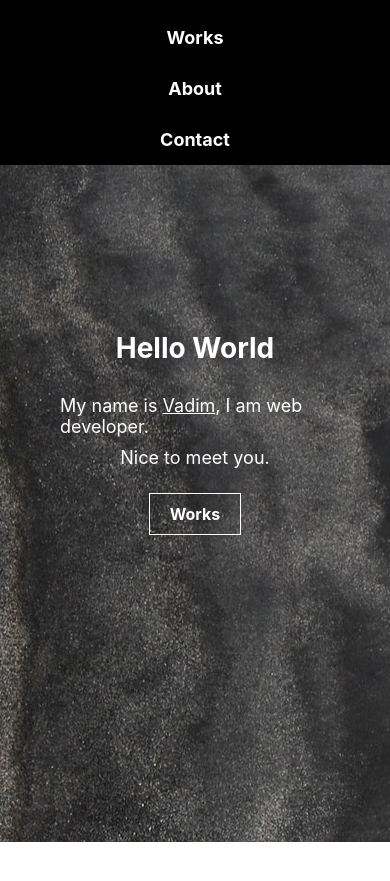
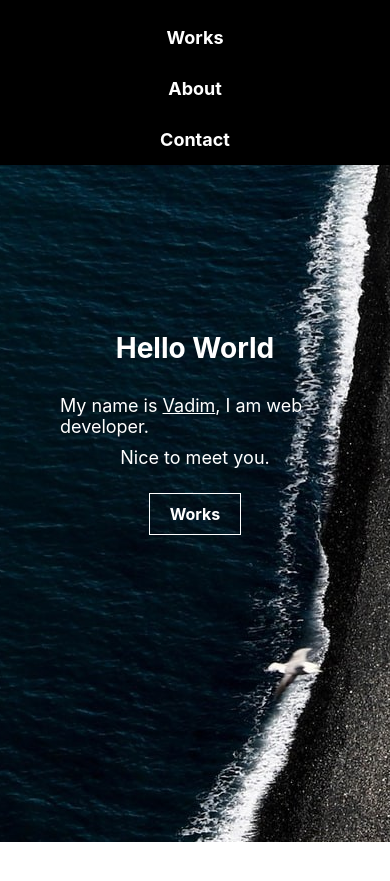
Before and after one commit to wadush/wadush.github.io, a React app: page / in a window 390 px wide. Shown: the part 81-962 px from the top of the page. After the commit the page ends 923 px from the top, so only its background shows below. Built offline with nearby package versions, Linux system fonts and the light colour scheme.

Commit message:
home  mediaqery backgroud image

```diff
--- a/src/components/app/App.css
+++ b/src/components/app/App.css
@@ -12,6 +12,6 @@
 
 @media only screen and (max-width: 600px) {
   .main-section {
-    /* margin: 5px; */
+    margin: 0;
   }
 }
--- a/src/components/home/home.css
+++ b/src/components/home/home.css
@@ -1,12 +1,14 @@
 .Home {
   color: white;
-  background-image: url(../../assets/jeremy-bishop-GoEWA8YCQJ0-unsplash.jpg);
+  background-image: url(../../assets/jeremy-bishop-big.jpg);
   background-position: center center;
 }
 
 @media only screen and (max-width: 600px) {
   .Home {
-    margin: 100px auto;
+    margin: 100px auto 0;
+    background-image: url(../../assets/jeremy-bishop-small.jpg);
+    background-position: 100% 100%;
   }
 }
 
```
Also changed, not shown: src/assets/jeremy-bishop-GoEWA8YCQJ0-unsplash.jpg (deleted), src/assets/jeremy-bishop-big.jpg (added), src/assets/jeremy-bishop-small.jpg (added), src/assets/jeremy-thomas.jpg (renamed from src/assets/jeremy-thomas-FO7bKvgETgQ-unsplash.jpg).
